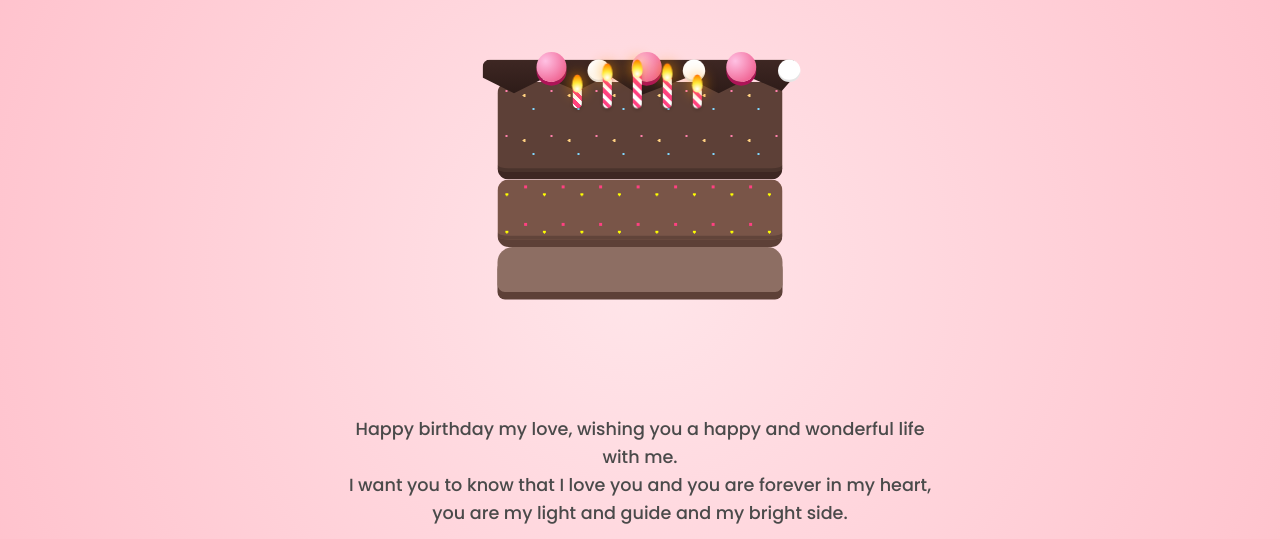
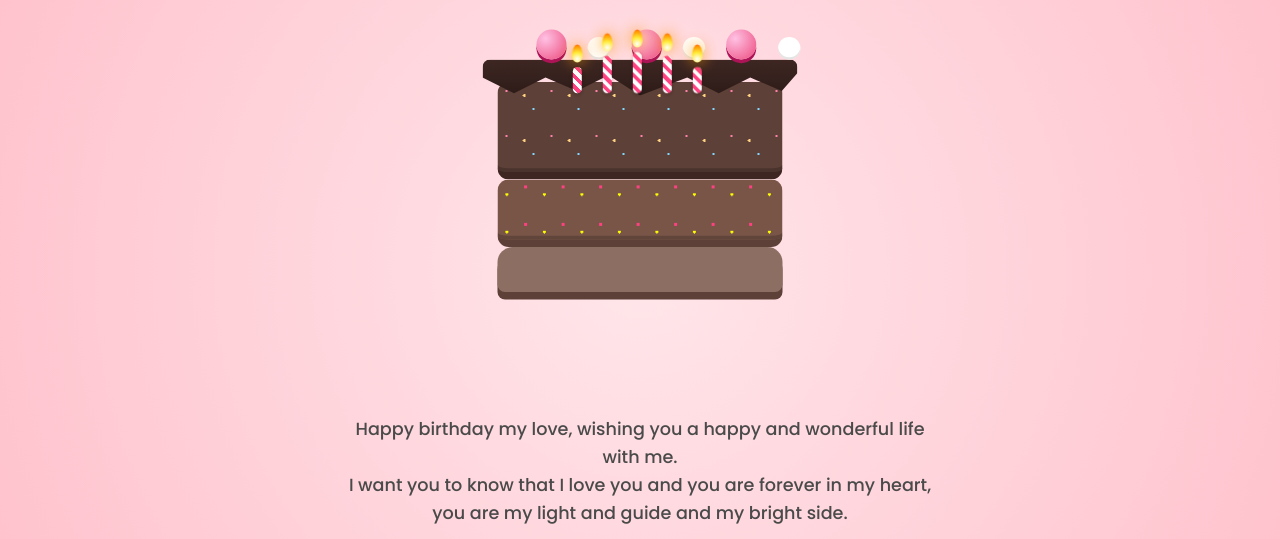
Before and after one commit to Mohammed-Hamad43/my-jomana, a plain HTML site: page index.html in a window 1280 px wide. Shown: the part 131-670 px from the top of the page. Drawn offline with Linux system fonts and the light colour scheme.

Commit message:
Update styles.css

```diff
--- a/styles.css
+++ b/styles.css
@@ -137,7 +137,7 @@ body {
 /* الزينة العلوية (تم تعديل المواقع والأحجام لتناسب 5 شموع) */
 .icing-top {
   position: absolute;
-  top: -70px; /* أعلى قليلاً */
+  top: -100px; /* أعلى قليلاً */
   left: 50%;
   transform: translateX(-40%);
   width: 380px; /* أوسع لتوزيع الزينة */
@@ -184,13 +184,13 @@ body {
 
   /* أطوال مختلفة للشموع لإضافة لمسة جمالية */
   height: calc(55px + var(--candle-offset) * -5px * var(--candle-offset));
-  top: calc(-10px - var(--candle-offset) * -5px * var(--candle-offset));
+  top: calc(-30px - var(--candle-offset) * -5px * var(--candle-offset));
 }
 
 /* الشعلة */
 .flame {
   position: absolute;
-  top: -10px;
+  top: -30px;
   left: 50%;
   transform: translateX(-50%);
   width: 14px;
```
